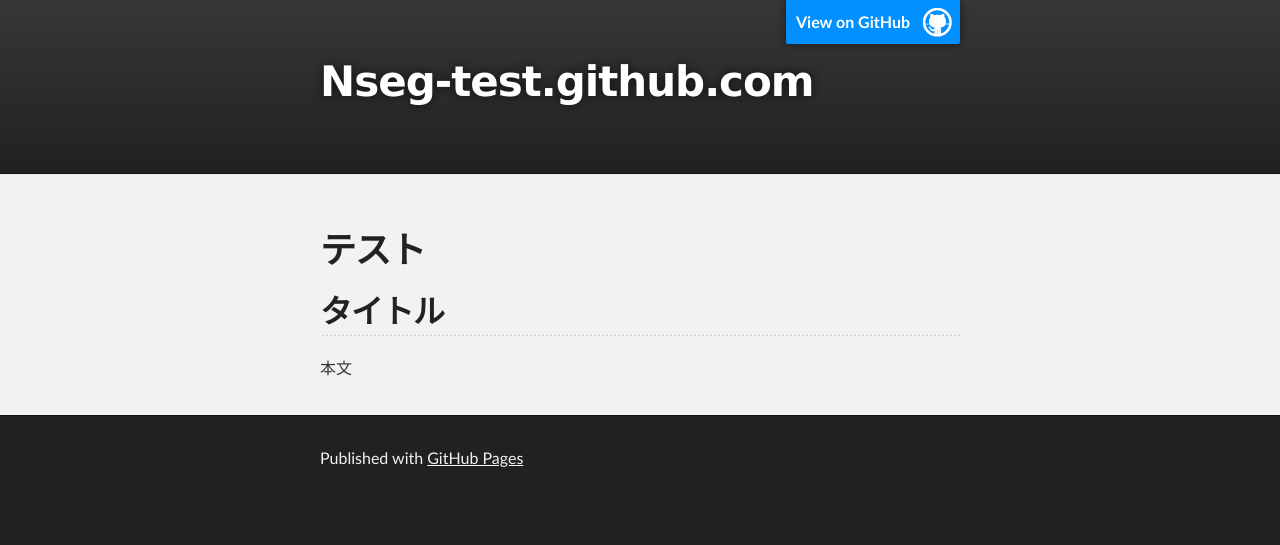
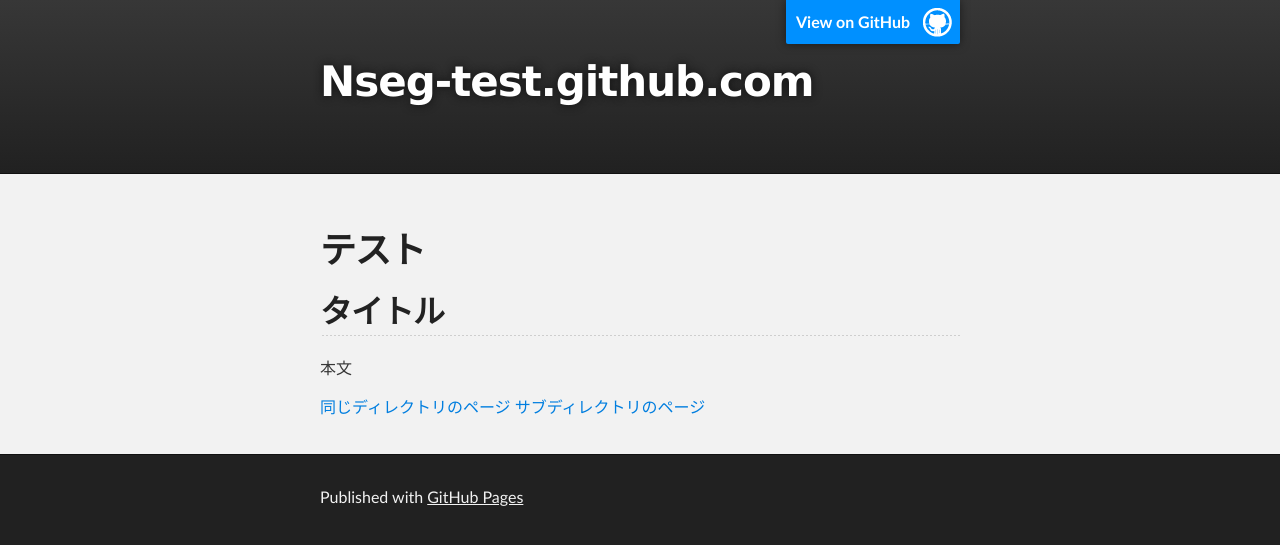
Before and after one commit to usualoma/nseg-test.github.com, a Jekyll site: the page built from index.md, in a window 1280 px wide. Shown: the top 545 px of the page. Built offline with Jekyll 4.4.1, drawn with Linux system fonts in a browser that asks for light colours.

Commit message:
サブページを追加してみた

```diff
--- a/index.md
+++ b/index.md
@@ -10,3 +10,6 @@ title: Blogging Like a Hacker
 ---------
 
 本文
+
+[同じディレクトリのページ](/subdir/hoge.html)
+[サブディレクトリのページ](/subdir/hoge.html)
```
Also changed, not shown: hoge.md (added, +3 -0 lines).
